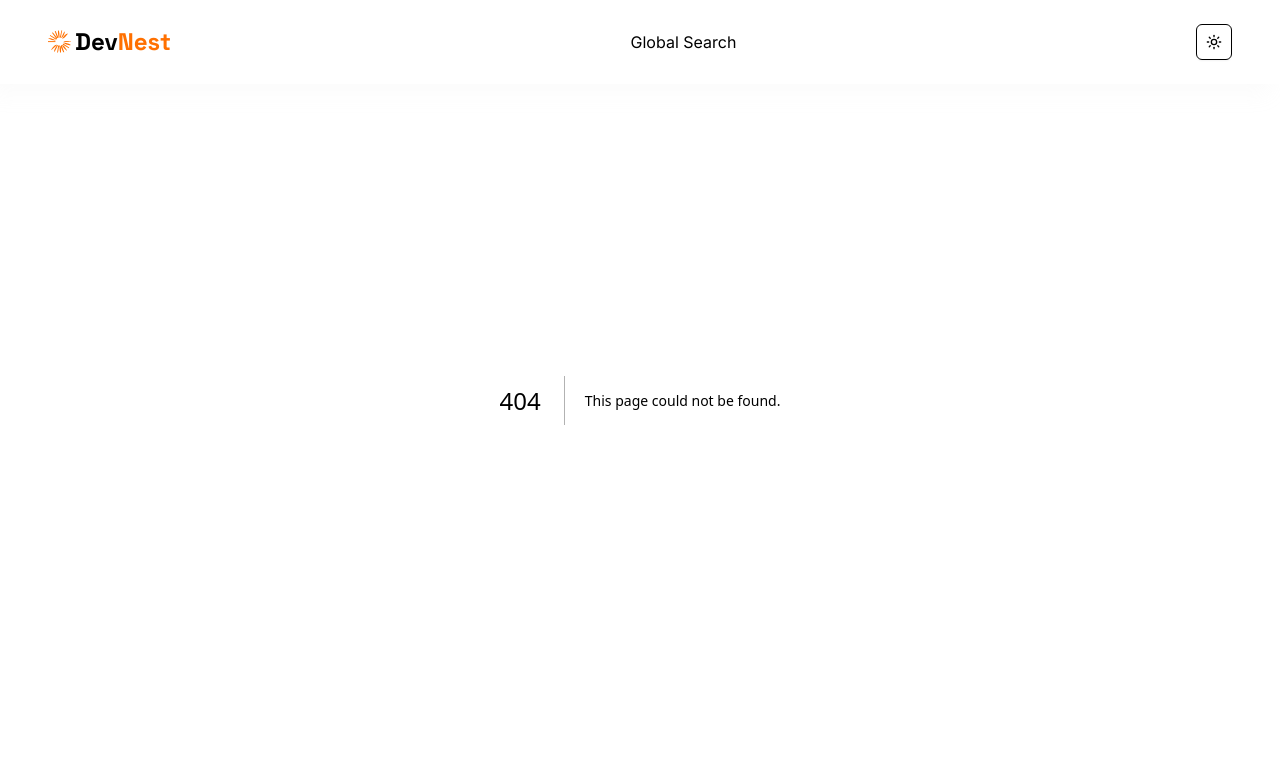
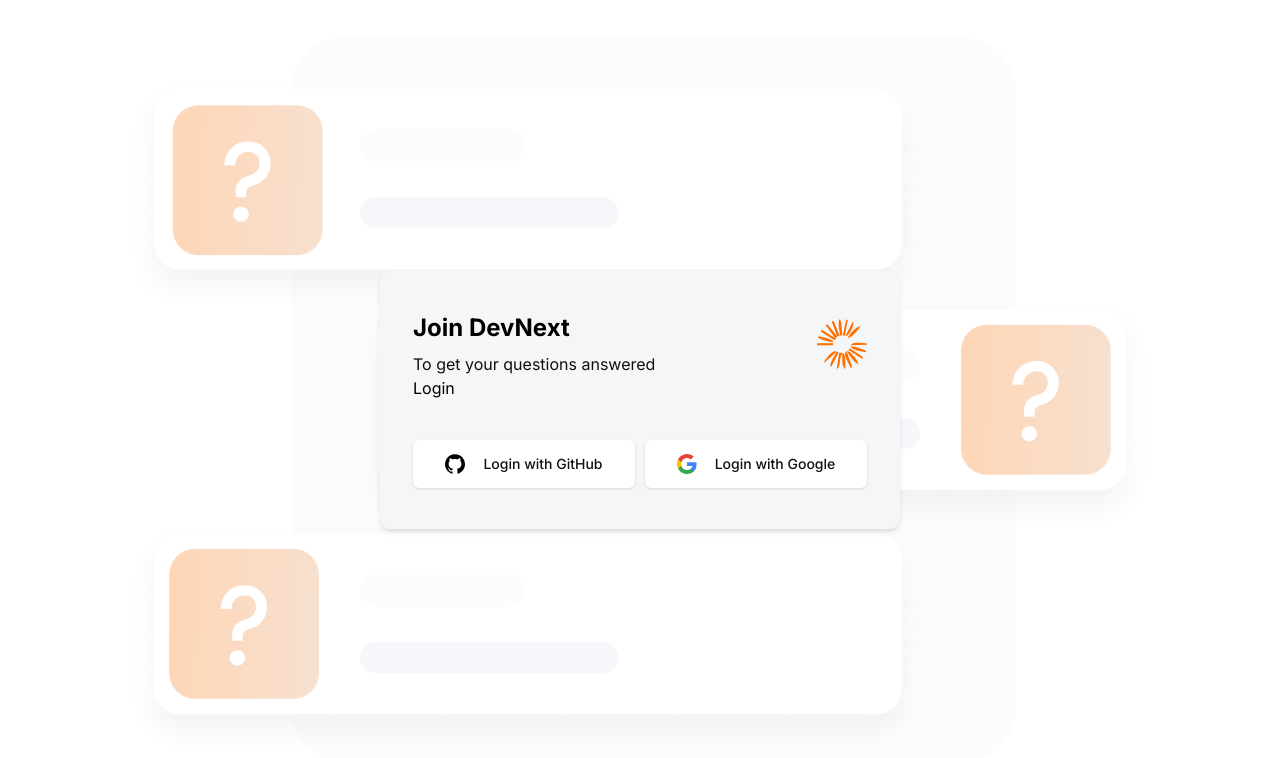
Before and after one commit to rishabh-agarwal-business/devnest, a Next.js app: page /login in a window 1280 px wide. Before the commit this address had no page. Shown: the top 758 px of the page. Built offline with nearby package versions, Linux system fonts and the light colour scheme.

Commit message:
Added separate social logins UI

```diff
--- /dev/null
+++ b/app/(auth)/layout.tsx
@@ -0,0 +1,33 @@
+import SocialAuthForm from '@/components/forms/SocialAuthForm'
+import Image from 'next/image'
+import React, { ReactNode } from 'react'
+
+const AuthLayout = ({ children }: { children: ReactNode}) => {
+  return (
+    <main className='flex min-h-screen items-center justify-center bg-auth-light dark:bg-auth-dark
+    bg-cover bg-center bg-no-repeat px-4 py-10'>
+      <section className='light-border background-light800_dark200 shadow-light-100_dark100
+      min-w-full rounded-[10px] border px-4 py-10 shadow-md sm:min-w-[520px] sm:px-8'>
+        <div className='flex items-center justify-between gap-2'>
+          <div className='space-y-2.5'>
+            <h1 className='h2-bold text-dark100_light900'>Join DevNext</h1>
+            <p className='paragraph-regular text-dark500_light400'>
+              To get your questions answered
+            </p>
+          </div>
+          <Image
+            src={"/images/site-logo.svg"}
+            alt='DevNext Logo'
+            height={50}
+            width={50}
+            className='object-contain'
+          />
+        </div>
+        {children}
+        <SocialAuthForm />
+        </section>
+    </main>
+  )
+}
+
+export default AuthLayout
--- /dev/null
+++ b/app/(auth)/login/page.tsx
@@ -0,0 +1,9 @@
+import React from 'react'
+
+const Login = () => {
+  return (
+    <div>Login</div>
+  )
+}
+
+export default Login
--- /dev/null
+++ b/app/(auth)/register/page.tsx
@@ -0,0 +1,9 @@
+import React from 'react'
+
+const Register = () => {
+  return (
+    <div>Register</div>
+  )
+}
+
+export default Register
--- /dev/null
+++ b/app/(root)/layout.tsx
@@ -0,0 +1,13 @@
+import Navbar from '@/components/navigation/navbar'
+import React, { ReactNode } from 'react'
+
+const RootLayout = ({ children }: { children: ReactNode}) => {
+  return (
+    <main>
+        <Navbar />
+        {children}
+    </main>
+  )
+}
+
+export default RootLayout
--- a/app/layout.tsx
+++ b/app/layout.tsx
@@ -2,7 +2,6 @@
 import { Inter, Space_Grotesk as SpaceGrotesk } from "next/font/google";
 import "./globals.css";
 import ThemeProvider from "@/context/Theme";
-import Navbar from "@/components/navigation/navbar";
 
 const inter = Inter({
   variable: "--font-inter",
@@ -40,7 +39,6 @@
           defaultTheme="system"
           disableTransitionOnChange
         >
-          <Navbar />
           {children}
         </ThemeProvider>
       </body>
--- /dev/null
+++ b/components/forms/SocialAuthForm.tsx
@@ -0,0 +1,35 @@
+import React from 'react'
+import { Button } from '../ui/button'
+import Image from 'next/image'
+
+const BUTTON_CLASS = 'background-dark400_light900 body-medium text-dark200_light800 min-h-12 flex-1 rounded-2 px-4 py-3.5'
+
+const SocialAuthForm = () => {
+  return (
+    <div className='mt-10 flex flex-wrap gap-2.5'>
+        <Button className={BUTTON_CLASS}>
+            <Image
+                src="/icons/github.svg"
+                alt='GitHub Logo'
+                height={20}
+                width={20}
+                className='invert-colors mr-2.5 object-contain'
+            />
+            <span>Login with GitHub</span>
+        </Button>
+
+        <Button className={BUTTON_CLASS}>
+            <Image
+                src="/icons/google.svg"
+                alt='Google Logo'
+                height={20}
+                width={20}
+                className='mr-2.5 object-contain'
+            />
+            <span>Login with Google</span>
+        </Button>
+    </div>
+  )
+}
+
+export default SocialAuthForm
--- a/tailwind.config.ts
+++ b/tailwind.config.ts
@@ -84,10 +84,16 @@
         "space-grotesk": ["var(--font-space-grotesk)"],
       },
       borderRadius: {
+        "2": "8px",
+        "1.5": "6px",
         lg: "var(--radius)",
         md: "calc(var(--radius) - 2px)",
         sm: "calc(var(--radius) - 4px)",
       },
+      backgroundImage: {
+        "auth-dark": 'url("/images/auth-dark.png")',
+        "auth-light": 'url("/images/auth-light.png")',
+      }
     },
   },
   plugins: [require("tailwindcss-animate")],
```
Also changed, not shown: app/(root)/page.tsx (renamed from app/page.tsx).
